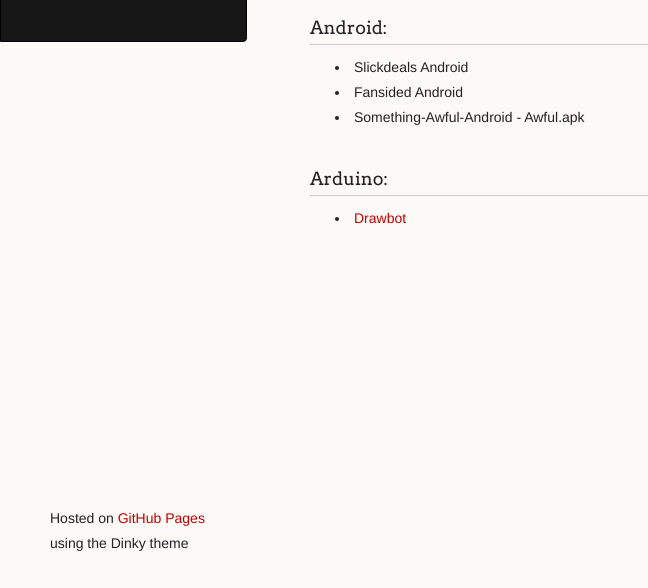
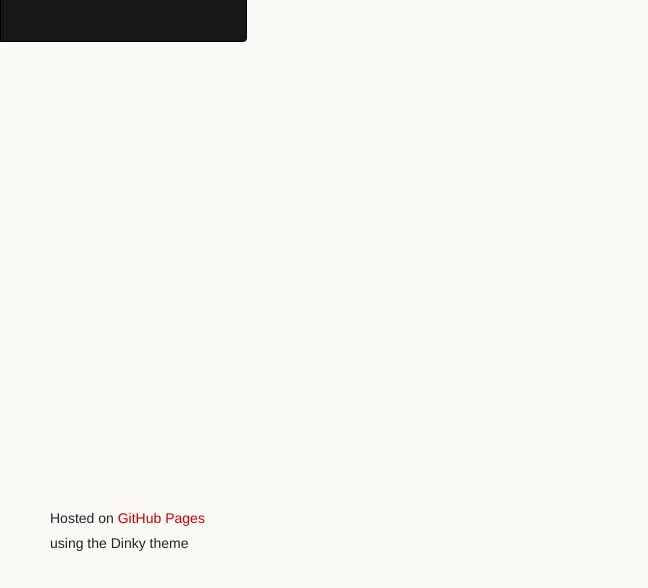
Before and after one commit to 2fast2fourier/geekner.github.io, a plain HTML site: page index.html in a window 1280 px wide. Shown: the part 212-800 px from the top of the page, without its empty margins (0-648 px from the left). Drawn offline with Linux system fonts and the light colour scheme.

Commit message:
Replace master branch with page content via GitHub

```diff
--- a/index.html
+++ b/index.html
@@ -34,21 +34,6 @@
 
 <h2>
 <a name="projects" class="anchor" href="#projects"><span class="octicon octicon-link"></span></a>Projects</h2>
-
-<h3>
-<a name="android" class="anchor" href="#android"><span class="octicon octicon-link"></span></a>Android:</h3>
-
-<ul>
-<li>  Slickdeals Android</li>
-<li>  Fansided Android</li>
-<li>  Something-Awful-Android - Awful.apk</li>
-</ul><h3>
-<a name="arduino" class="anchor" href="#arduino"><span class="octicon octicon-link"></span></a>Arduino:</h3>
-
-<ul>
-<li>  <a href="http://www.flickr.com/photos/hslphotosync/8684458607/">Drawbot</a>
-</li>
-</ul>
       </section>
       <footer>
         <p><small>Hosted on <a href="https://pages.github.com">GitHub Pages</a> using the Dinky theme</small></p>
--- a/params.json
+++ b/params.json
@@ -1 +1 @@
-{"name":"Matthew Shepard","tagline":"","body":"## Placeholder Page\r\n\r\nCheck back later.\r\n\r\n## Projects\r\n### Android:\r\n*   Slickdeals Android\r\n*   Fansided Android\r\n*   Something-Awful-Android - Awful.apk\r\n\r\n### Arduino:\r\n*   [Drawbot](http://www.flickr.com/photos/hslphotosync/8684458607/)","google":"","note":"Don't delete this file! It's used internally to help with page regeneration."}
+{"name":"Matthew Shepard","tagline":"","body":"## Placeholder Page\r\n\r\nCheck back later.\r\n\r\n## Projects","google":"","note":"Don't delete this file! It's used internally to help with page regeneration."}
```
